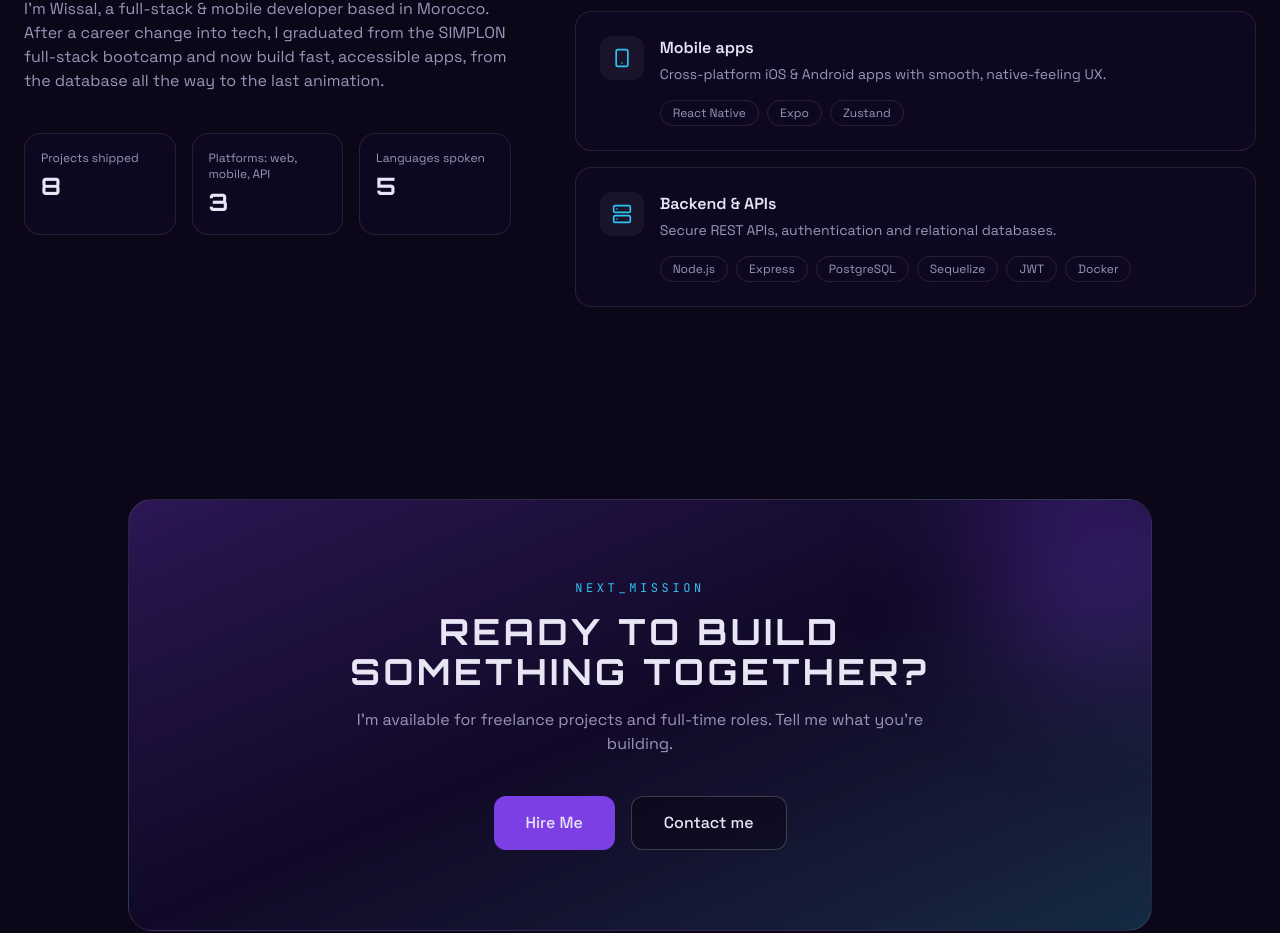
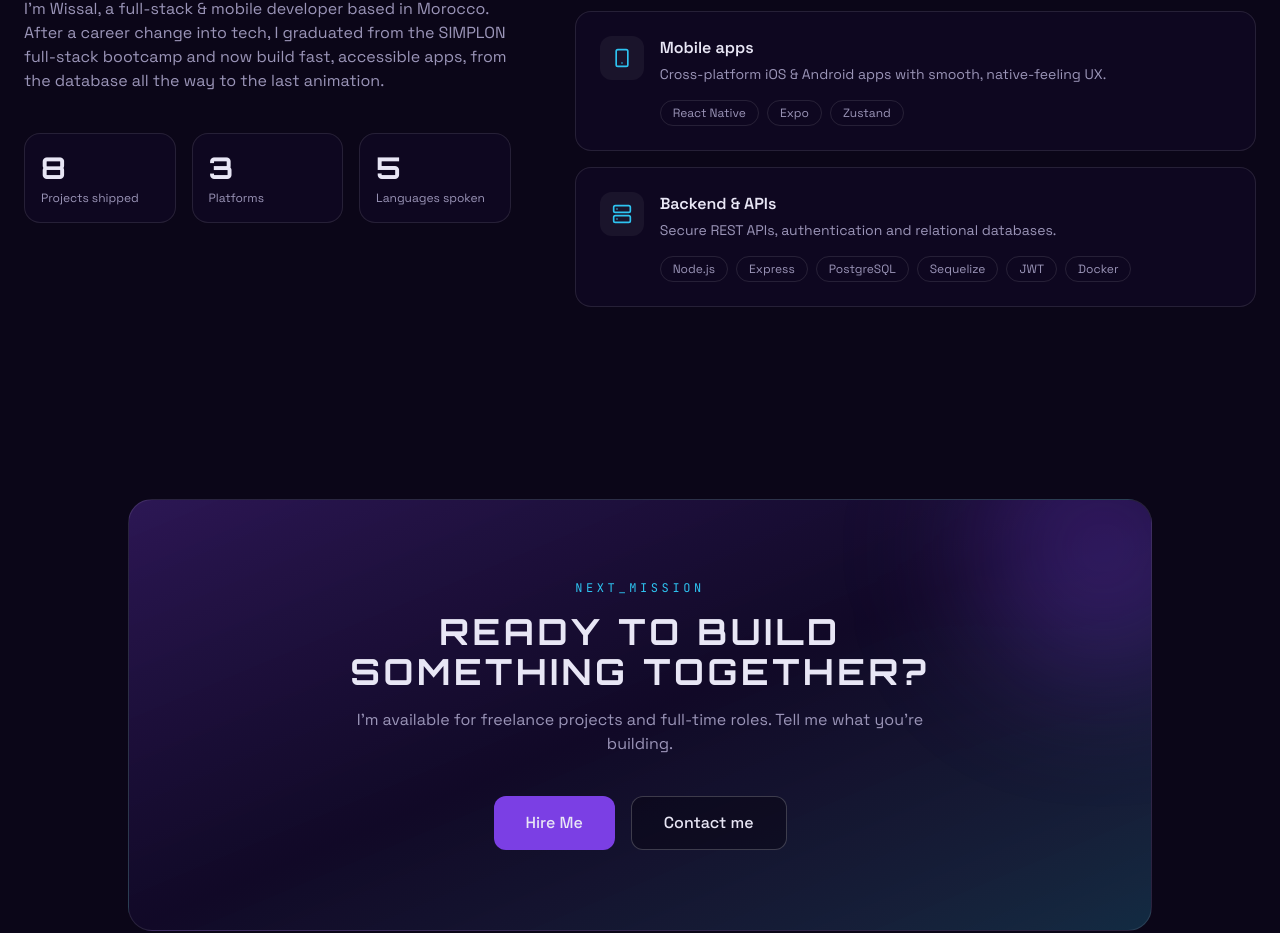
Before and after one commit to wiissal/wiissal-portfolio, a Next.js app: page / in a window 1280 px wide. Shown: the part 1920-2853 px from the top of the page. Built offline with nearby package versions, Linux system fonts and the light colour scheme.

Commit message:
style(about): number-first stat cards with aligned values

```diff
--- a/src/components/About.jsx
+++ b/src/components/About.jsx
@@ -5,9 +5,9 @@ import { projects } from "../data/projects";
 const icons = { web: Monitor, mobile: Smartphone, backend: Server };
 
 export default function About() {
-  const stats = [
+    const stats = [
     { value: `${projects.length}`, label: "Projects shipped" },
-    { value: "3", label: "Platforms: web, mobile, API" },
+    { value: "3", label: "Platforms" },
     { value: "5", label: "Languages spoken" },
   ];
 
@@ -26,11 +26,14 @@ export default function About() {
             database all the way to the last animation.
           </p>
 
-          <dl className="mt-10 grid grid-cols-3 gap-4">
+                    <dl className="mt-10 grid grid-cols-3 gap-4">
             {stats.map((s) => (
-              <div key={s.label} className="rounded-2xl border border-white/10 bg-space-800/40 p-4">
-                <dt className="text-xs text-muted">{s.label}</dt>
-                <dd className="mt-1 font-display text-2xl font-bold text-star">{s.value}</dd>
+              <div
+                key={s.label}
+                className="flex flex-col-reverse rounded-2xl border border-white/10 bg-space-800/40 p-4"
+              >
+                <dt className="mt-1 text-xs text-muted">{s.label}</dt>
+                <dd className="font-display text-3xl font-bold text-star">{s.value}</dd>
               </div>
             ))}
           </dl>
```
